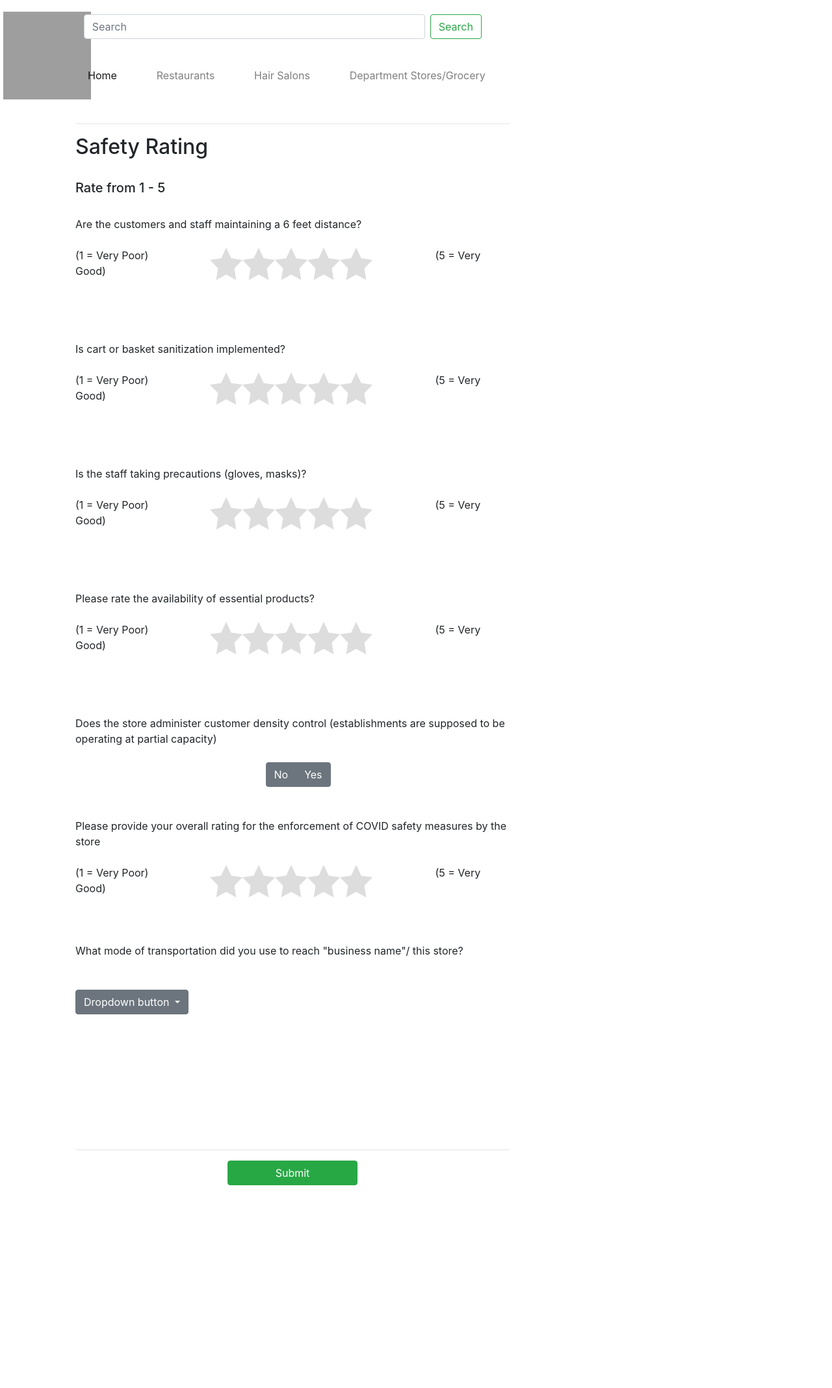
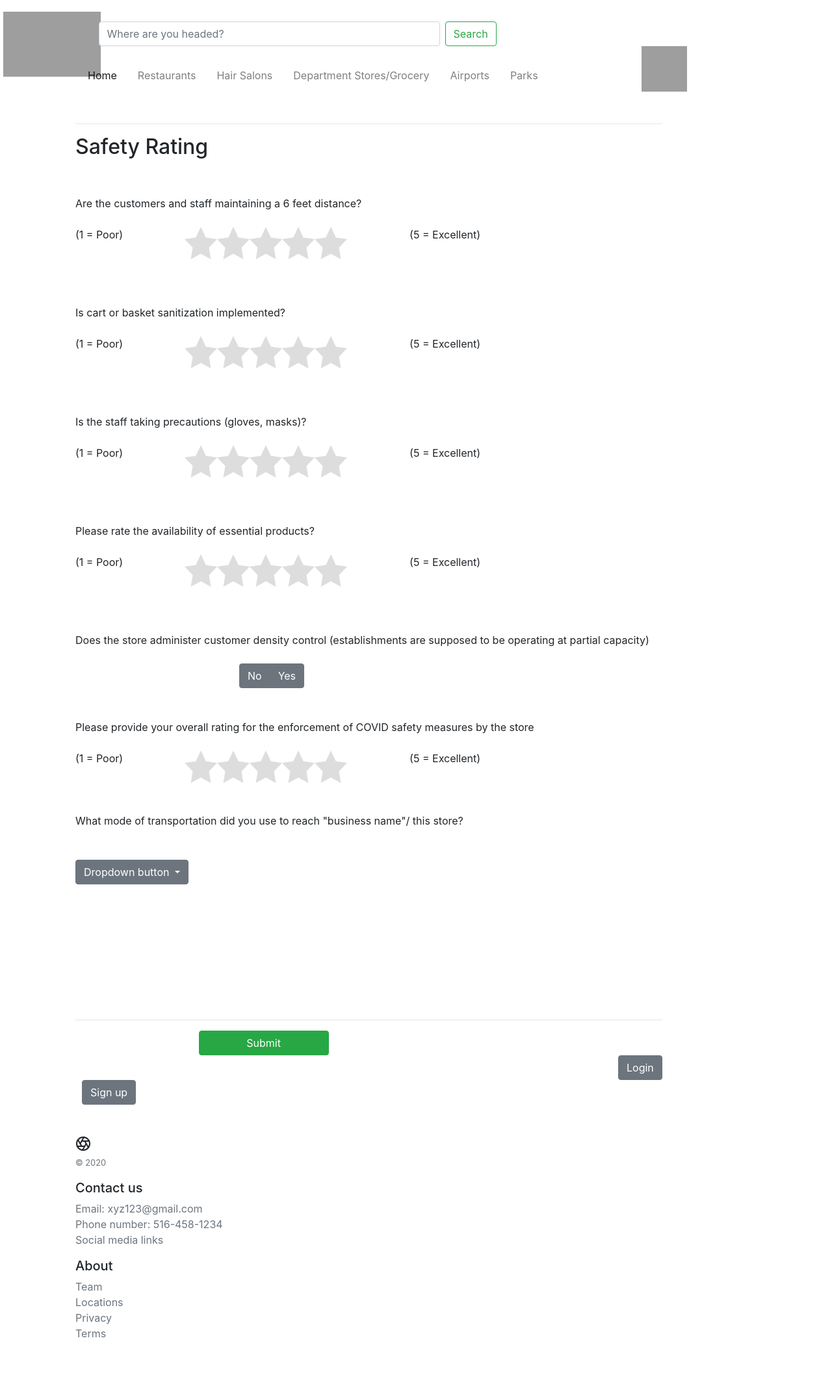
Before and after one commit to Nithya72/COVID-SafeSpace, a Flask app: template templates/Department Stores:Grocery rating.html in a window 1280 px wide. Shown: the whole page at 65% size. Before the commit the page ends 1824 px from the top, so only its background shows below. Run offline with Flask 2, Linux system fonts and the light colour scheme; the template is opened without the code that fills it, so the values that code supplies are empty; some libraries are stand-ins or nearby versions; grey boxes are pictures that could not be loaded.

Commit message:
Update Department Stores:Grocery rating.html

```diff
--- a/templates/Department Stores:Grocery rating.html
+++ b/templates/Department Stores:Grocery rating.html
@@ -120,26 +120,26 @@
   vertical-align: middle;
 }
 
-
   </style>
 </head>
 <body>
 
     <div id="logo">
-        <img src="https://i.ibb.co/VVdPcfX/f9d0dcb7-9bc2-44f2-a077-ab68a8db7cdd-200x200.png" style="width:135px;height:135px;">
+        <img src="https://i.ibb.co/C0XFF5V/Final-Logo.png"
+    style="width:150px;height:100px;">
     </div>
     <div class="container" >
 
         <div class="row">
 
-          <div class="col-sm-8">
+          <div class="col-sm-12">
 <nav class="navbar-inverse nav-upper">
 
     <form class="form-inline my-2 my-lg-0 ">
-        <input class="form-control mr-sm-2" type="search" placeholder="Search" aria-label="Search">
+        <input class="form-control mr-sm-2" type="search" placeholder="Where are you headed?" aria-label="Where are you headed?">
         <button class="btn btn-outline-success my-2 my-sm-0" type="submit">Search</button>
     </form>
-
+    <input type="image" style= "margin-left: 835px ;height:70px;width:70px;"src="https://i.ibb.co/mvmMj4B/circle-cropped-1.png" />
     </ul>
 
 </nav>
@@ -153,18 +153,24 @@
         </button>
         <div class="collapse navbar-collapse" id="navbarNav">
             <ul class="navbar-nav">
-                <li class="nav-item active">
-                    <a class="nav-link" href="#">Home <span class="sr-only">(current)</span></a>
+              <li class="nav-item active">
+                    <a class="nav-link" href="{{ url_for('home') }}">Home <span class="sr-only">(current)</span></a>
                 </li>
-                <li class="nav-item" style="padding-left:2.8em">
+                <li class="nav-item" style="padding-left:1em">
                     <a class="nav-link" href="{{ url_for('stores_list', category='Restaurants') }}">Restaurants</a>
                 </li>
-                <li class="nav-item" style="padding-left:2.8em">
+                <li class="nav-item" style="padding-left:1em">
                     <a class="nav-link" href="{{ url_for('stores_list', category='Hair Salons') }}">Hair Salons</a>
                 </li>
-                <li class="nav-item" style="padding-left:2.8em">
+                <li class="nav-item" style="padding-left:1em">
                     <a class="nav-link" href="{{ url_for('stores_list', category='Department Stores_Grocery') }}">Department
                         Stores/Grocery</a>
+                </li>
+                <li class="nav-item" style="padding-left:1em">
+                    <a class="nav-link" href="">Airports</a>
+                </li>
+                <li class="nav-item" style="padding-left:1em">
+                    <a class="nav-link" href="">Parks</a>
                 </li>
             </ul>
         </div>
@@ -180,9 +186,9 @@
           <h2>Safety Rating</h2>
           <br>
           <form>
-            <h5>Rate from 1 - 5</h5><br>
+            <br>
             <h7>Are the customers and staff maintaining a 6 feet distance?</h7><br> <br>
-            (1 = Very Poor)&nbsp;&nbsp;&nbsp;&nbsp;&nbsp;&nbsp;&nbsp;&nbsp;&nbsp;&nbsp;&nbsp;&nbsp;&nbsp;&nbsp;&nbsp;&nbsp;&nbsp;&nbsp;&nbsp;&nbsp;
+            (1 = Poor)&nbsp;&nbsp;&nbsp;&nbsp;&nbsp;&nbsp;&nbsp;&nbsp;&nbsp;&nbsp;&nbsp;&nbsp;&nbsp;&nbsp;&nbsp;&nbsp;&nbsp;&nbsp;&nbsp;&nbsp;
             <span class="star-rating">
   <input type="radio" name="ft_dist" value="1"><i></i>
   <input type="radio" name="ft_dist" value="2"><i></i>
@@ -190,9 +196,9 @@
   <input type="radio" name="ft_dist" value="4"><i></i>
   <input type="radio" name="ft_dist" value="5"><i></i>
 </span>
-&nbsp;&nbsp;&nbsp;&nbsp;&nbsp;&nbsp;&nbsp;&nbsp;&nbsp;&nbsp;&nbsp;&nbsp;&nbsp;&nbsp;&nbsp;&nbsp;&nbsp;&nbsp;&nbsp;&nbsp;&nbsp;&nbsp;&nbsp;&nbsp;&nbsp;&nbsp;&nbsp;&nbsp;&nbsp;&nbsp;&nbsp;&nbsp;&nbsp;&nbsp;&nbsp;&nbsp;&nbsp;&nbsp;&nbsp;&nbsp;&nbsp;&nbsp;&nbsp;&nbsp;&nbsp;&nbsp;&nbsp;&nbsp; &nbsp;&nbsp;&nbsp;&nbsp;&nbsp;&nbsp&nbsp;&nbsp;&nbsp;&nbsp;&nbsp;&nbsp;&nbsp;&nbsp;&nbsp;&nbsp;&nbsp;&nbsp;&nbsp;&nbsp;&nbsp;&nbsp;&nbsp;&nbsp;&nbsp;&nbsp;&nbsp;&nbsp;(5 = Very Good)<br> <br>
+&nbsp;&nbsp;&nbsp;&nbsp;&nbsp;&nbsp;&nbsp;&nbsp;&nbsp;&nbsp;&nbsp;&nbsp;&nbsp;&nbsp;&nbsp;&nbsp;&nbsp;&nbsp;&nbsp;&nbsp;&nbsp;&nbsp;&nbsp;&nbsp;&nbsp;&nbsp;&nbsp;&nbsp;&nbsp;&nbsp;&nbsp;&nbsp;&nbsp;&nbsp;&nbsp;&nbsp;&nbsp;&nbsp;&nbsp;&nbsp;&nbsp;&nbsp;&nbsp;&nbsp;&nbsp;&nbsp;&nbsp;&nbsp; &nbsp;&nbsp;&nbsp;&nbsp;&nbsp;&nbsp&nbsp;&nbsp;&nbsp;&nbsp;&nbsp;&nbsp;&nbsp;&nbsp;&nbsp;&nbsp;&nbsp;&nbsp;&nbsp;&nbsp;&nbsp;&nbsp;&nbsp;&nbsp;&nbsp;&nbsp;&nbsp;&nbsp;(5 = Excellent)<br> <br>
 <br> <br><br> <h7>Is cart or basket sanitization implemented?</h7><br> <br>
-            (1 = Very Poor)&nbsp;&nbsp;&nbsp;&nbsp;&nbsp;&nbsp;&nbsp;&nbsp;&nbsp;&nbsp;&nbsp;&nbsp;&nbsp;&nbsp;&nbsp;&nbsp;&nbsp;&nbsp;&nbsp;&nbsp;
+            (1 = Poor)&nbsp;&nbsp;&nbsp;&nbsp;&nbsp;&nbsp;&nbsp;&nbsp;&nbsp;&nbsp;&nbsp;&nbsp;&nbsp;&nbsp;&nbsp;&nbsp;&nbsp;&nbsp;&nbsp;&nbsp;
             <span class="star-rating">
   <input type="radio" name="cart_sanitize" value="1"><i></i>
   <input type="radio" name="cart_sanitize" value="2"><i></i>
@@ -200,11 +206,11 @@
   <input type="radio" name="cart_sanitize" value="4"><i></i>
   <input type="radio" name="cart_sanitize" value="5"><i></i>
 </span>
-&nbsp;&nbsp;&nbsp;&nbsp;&nbsp;&nbsp;&nbsp;&nbsp;&nbsp;&nbsp;&nbsp;&nbsp;&nbsp;&nbsp;&nbsp;&nbsp;&nbsp;&nbsp;&nbsp;&nbsp;&nbsp;&nbsp;&nbsp;&nbsp;&nbsp;&nbsp;&nbsp;&nbsp;&nbsp;&nbsp;&nbsp;&nbsp;&nbsp;&nbsp;&nbsp;&nbsp;&nbsp;&nbsp;&nbsp;&nbsp;&nbsp;&nbsp;&nbsp;&nbsp;&nbsp;&nbsp;&nbsp;&nbsp; &nbsp;&nbsp;&nbsp;&nbsp;&nbsp;&nbsp&nbsp;&nbsp;&nbsp;&nbsp;&nbsp;&nbsp;&nbsp;&nbsp;&nbsp;&nbsp;&nbsp;&nbsp;&nbsp;&nbsp;&nbsp;&nbsp;&nbsp;&nbsp;&nbsp;&nbsp;&nbsp;&nbsp;(5 = Very Good)
+&nbsp;&nbsp;&nbsp;&nbsp;&nbsp;&nbsp;&nbsp;&nbsp;&nbsp;&nbsp;&nbsp;&nbsp;&nbsp;&nbsp;&nbsp;&nbsp;&nbsp;&nbsp;&nbsp;&nbsp;&nbsp;&nbsp;&nbsp;&nbsp;&nbsp;&nbsp;&nbsp;&nbsp;&nbsp;&nbsp;&nbsp;&nbsp;&nbsp;&nbsp;&nbsp;&nbsp;&nbsp;&nbsp;&nbsp;&nbsp;&nbsp;&nbsp;&nbsp;&nbsp;&nbsp;&nbsp;&nbsp;&nbsp; &nbsp;&nbsp;&nbsp;&nbsp;&nbsp;&nbsp&nbsp;&nbsp;&nbsp;&nbsp;&nbsp;&nbsp;&nbsp;&nbsp;&nbsp;&nbsp;&nbsp;&nbsp;&nbsp;&nbsp;&nbsp;&nbsp;&nbsp;&nbsp;&nbsp;&nbsp;&nbsp;&nbsp;(5 = Excellent)
 
             <br> <br>
             <br> <br><br> <h7>Is the staff taking precautions (gloves, masks)?</h7><br> <br>
-            (1 = Very Poor)&nbsp;&nbsp;&nbsp;&nbsp;&nbsp;&nbsp;&nbsp;&nbsp;&nbsp;&nbsp;&nbsp;&nbsp;&nbsp;&nbsp;&nbsp;&nbsp;&nbsp;&nbsp;&nbsp;&nbsp;
+            (1 = Poor)&nbsp;&nbsp;&nbsp;&nbsp;&nbsp;&nbsp;&nbsp;&nbsp;&nbsp;&nbsp;&nbsp;&nbsp;&nbsp;&nbsp;&nbsp;&nbsp;&nbsp;&nbsp;&nbsp;&nbsp;
             <span class="star-rating">
   <input type="radio" name="gm_precautions" value="1"><i></i>
   <input type="radio" name="gm_precautions" value="2"><i></i>
@@ -212,11 +218,11 @@
   <input type="radio" name="gm_precautions" value="4"><i></i>
   <input type="radio" name="gm_precautions" value="5"><i></i>
 </span>
-&nbsp;&nbsp;&nbsp;&nbsp;&nbsp;&nbsp;&nbsp;&nbsp;&nbsp;&nbsp;&nbsp;&nbsp;&nbsp;&nbsp;&nbsp;&nbsp;&nbsp;&nbsp;&nbsp;&nbsp;&nbsp;&nbsp;&nbsp;&nbsp;&nbsp;&nbsp;&nbsp;&nbsp;&nbsp;&nbsp;&nbsp;&nbsp;&nbsp;&nbsp;&nbsp;&nbsp;&nbsp;&nbsp;&nbsp;&nbsp;&nbsp;&nbsp;&nbsp;&nbsp;&nbsp;&nbsp;&nbsp;&nbsp; &nbsp;&nbsp;&nbsp;&nbsp;&nbsp;&nbsp&nbsp;&nbsp;&nbsp;&nbsp;&nbsp;&nbsp;&nbsp;&nbsp;&nbsp;&nbsp;&nbsp;&nbsp;&nbsp;&nbsp;&nbsp;&nbsp;&nbsp;&nbsp;&nbsp;&nbsp;&nbsp;&nbsp;(5 = Very Good)
+&nbsp;&nbsp;&nbsp;&nbsp;&nbsp;&nbsp;&nbsp;&nbsp;&nbsp;&nbsp;&nbsp;&nbsp;&nbsp;&nbsp;&nbsp;&nbsp;&nbsp;&nbsp;&nbsp;&nbsp;&nbsp;&nbsp;&nbsp;&nbsp;&nbsp;&nbsp;&nbsp;&nbsp;&nbsp;&nbsp;&nbsp;&nbsp;&nbsp;&nbsp;&nbsp;&nbsp;&nbsp;&nbsp;&nbsp;&nbsp;&nbsp;&nbsp;&nbsp;&nbsp;&nbsp;&nbsp;&nbsp;&nbsp; &nbsp;&nbsp;&nbsp;&nbsp;&nbsp;&nbsp&nbsp;&nbsp;&nbsp;&nbsp;&nbsp;&nbsp;&nbsp;&nbsp;&nbsp;&nbsp;&nbsp;&nbsp;&nbsp;&nbsp;&nbsp;&nbsp;&nbsp;&nbsp;&nbsp;&nbsp;&nbsp;&nbsp;(5 = Excellent)
 
             <br> <br>
             <br> <br><br> <h7>Please rate the availability of essential products?</h7><br> <br>
-            (1 = Very Poor)&nbsp;&nbsp;&nbsp;&nbsp;&nbsp;&nbsp;&nbsp;&nbsp;&nbsp;&nbsp;&nbsp;&nbsp;&nbsp;&nbsp;&nbsp;&nbsp;&nbsp;&nbsp;&nbsp;&nbsp;
+            (1 = Poor)&nbsp;&nbsp;&nbsp;&nbsp;&nbsp;&nbsp;&nbsp;&nbsp;&nbsp;&nbsp;&nbsp;&nbsp;&nbsp;&nbsp;&nbsp;&nbsp;&nbsp;&nbsp;&nbsp;&nbsp;
             <span class="star-rating">
   <input type="radio" name="ess_avail" value="1"><i></i>
   <input type="radio" name="ess_avail" value="2"><i></i>
@@ -224,14 +230,14 @@
   <input type="radio" name="ess_avail" value="4"><i></i>
   <input type="radio" name="ess_avail" value="5"><i></i>
 </span>
-&nbsp;&nbsp;&nbsp;&nbsp;&nbsp;&nbsp;&nbsp;&nbsp;&nbsp;&nbsp;&nbsp;&nbsp;&nbsp;&nbsp;&nbsp;&nbsp;&nbsp;&nbsp;&nbsp;&nbsp;&nbsp;&nbsp;&nbsp;&nbsp;&nbsp;&nbsp;&nbsp;&nbsp;&nbsp;&nbsp;&nbsp;&nbsp;&nbsp;&nbsp;&nbsp;&nbsp;&nbsp;&nbsp;&nbsp;&nbsp;&nbsp;&nbsp;&nbsp;&nbsp;&nbsp;&nbsp;&nbsp;&nbsp; &nbsp;&nbsp;&nbsp;&nbsp;&nbsp;&nbsp&nbsp;&nbsp;&nbsp;&nbsp;&nbsp;&nbsp;&nbsp;&nbsp;&nbsp;&nbsp;&nbsp;&nbsp;&nbsp;&nbsp;&nbsp;&nbsp;&nbsp;&nbsp;&nbsp;&nbsp;&nbsp;&nbsp;(5 = Very Good)
+&nbsp;&nbsp;&nbsp;&nbsp;&nbsp;&nbsp;&nbsp;&nbsp;&nbsp;&nbsp;&nbsp;&nbsp;&nbsp;&nbsp;&nbsp;&nbsp;&nbsp;&nbsp;&nbsp;&nbsp;&nbsp;&nbsp;&nbsp;&nbsp;&nbsp;&nbsp;&nbsp;&nbsp;&nbsp;&nbsp;&nbsp;&nbsp;&nbsp;&nbsp;&nbsp;&nbsp;&nbsp;&nbsp;&nbsp;&nbsp;&nbsp;&nbsp;&nbsp;&nbsp;&nbsp;&nbsp;&nbsp;&nbsp; &nbsp;&nbsp;&nbsp;&nbsp;&nbsp;&nbsp&nbsp;&nbsp;&nbsp;&nbsp;&nbsp;&nbsp;&nbsp;&nbsp;&nbsp;&nbsp;&nbsp;&nbsp;&nbsp;&nbsp;&nbsp;&nbsp;&nbsp;&nbsp;&nbsp;&nbsp;&nbsp;&nbsp;(5 = Excellent)
 
             <br> <br><br><br><br>
             <h7>Does the store administer customer density control (establishments are supposed to be operating at partial capacity)</h7><br>
             <br>
             <div class="btn-group btn-group-toggle" data-toggle="buttons">
 
-               &nbsp;&nbsp;&nbsp;&nbsp;&nbsp;&nbsp;&nbsp;&nbsp;&nbsp;&nbsp;&nbsp;&nbsp;&nbsp;&nbsp;&nbsp;&nbsp;&nbsp;&nbsp;&nbsp;&nbsp;&nbsp;&nbsp;&nbsp;&nbsp;&nbsp;&nbsp;&nbsp;&nbsp;&nbsp;&nbsp;&nbsp;&nbsp;&nbsp;&nbsp;&nbsp;&nbsp;&nbsp;&nbsp;&nbsp;&nbsp;&nbsp;&nbsp;&nbsp;&nbsp;&nbsp;&nbsp;&nbsp;&nbsp;&nbsp;&nbsp; &nbsp;&nbsp;&nbsp;&nbsp;&nbsp;&nbsp&nbsp;&nbsp;&nbsp;&nbsp;&nbsp;&nbsp;&nbsp;&nbsp;
+              &nbsp;&nbsp;&nbsp;&nbsp;&nbsp;&nbsp;&nbsp;&nbsp;&nbsp;&nbsp;&nbsp;&nbsp;&nbsp;&nbsp;&nbsp;&nbsp;&nbsp;&nbsp;&nbsp;&nbsp;&nbsp;&nbsp;&nbsp;&nbsp;&nbsp;&nbsp;&nbsp;&nbsp;&nbsp;&nbsp;&nbsp;&nbsp;&nbsp;&nbsp;&nbsp;&nbsp;&nbsp;&nbsp;&nbsp;&nbsp;&nbsp; &nbsp;&nbsp;&nbsp;&nbsp;&nbsp;&nbsp&nbsp;&nbsp;&nbsp;&nbsp;&nbsp;&nbsp;&nbsp;&nbsp;
   <label class="btn btn-secondary">
     <input type="radio" name="density_control" value="yes" autocomplete="off"> No
   </label>
@@ -245,7 +251,7 @@
 <br><br><br>
 
             <h7>Please provide your overall rating for the enforcement of COVID safety measures by the store</h7><br> <br>
-            (1 = Very Poor)&nbsp;&nbsp;&nbsp;&nbsp;&nbsp;&nbsp;&nbsp;&nbsp;&nbsp;&nbsp;&nbsp;&nbsp;&nbsp;&nbsp;&nbsp;&nbsp;&nbsp;&nbsp;&nbsp;&nbsp;
+            (1 = Poor)&nbsp;&nbsp;&nbsp;&nbsp;&nbsp;&nbsp;&nbsp;&nbsp;&nbsp;&nbsp;&nbsp;&nbsp;&nbsp;&nbsp;&nbsp;&nbsp;&nbsp;&nbsp;&nbsp;&nbsp;
             <span class="star-rating">
   <input type="radio" name="overall_rating" value="1"><i></i>
   <input type="radio" name="overall_rating" value="2"><i></i>
@@ -253,7 +259,7 @@
   <input type="radio" name="overall_rating" value="4"><i></i>
   <input type="radio" name="overall_rating" value="5"><i></i>
 </span>
-&nbsp;&nbsp;&nbsp;&nbsp;&nbsp;&nbsp;&nbsp;&nbsp;&nbsp;&nbsp;&nbsp;&nbsp;&nbsp;&nbsp;&nbsp;&nbsp;&nbsp;&nbsp;&nbsp;&nbsp;&nbsp;&nbsp;&nbsp;&nbsp;&nbsp;&nbsp;&nbsp;&nbsp;&nbsp;&nbsp;&nbsp;&nbsp;&nbsp;&nbsp;&nbsp;&nbsp;&nbsp;&nbsp;&nbsp;&nbsp;&nbsp;&nbsp;&nbsp;&nbsp;&nbsp;&nbsp;&nbsp;&nbsp; &nbsp;&nbsp;&nbsp;&nbsp;&nbsp;&nbsp&nbsp;&nbsp;&nbsp;&nbsp;&nbsp;&nbsp;&nbsp;&nbsp;&nbsp;&nbsp;&nbsp;&nbsp;&nbsp;&nbsp;&nbsp;&nbsp;&nbsp;&nbsp;&nbsp;&nbsp;&nbsp;&nbsp;(5 = Very Good)
+&nbsp;&nbsp;&nbsp;&nbsp;&nbsp;&nbsp;&nbsp;&nbsp;&nbsp;&nbsp;&nbsp;&nbsp;&nbsp;&nbsp;&nbsp;&nbsp;&nbsp;&nbsp;&nbsp;&nbsp;&nbsp;&nbsp;&nbsp;&nbsp;&nbsp;&nbsp;&nbsp;&nbsp;&nbsp;&nbsp;&nbsp;&nbsp;&nbsp;&nbsp;&nbsp;&nbsp;&nbsp;&nbsp;&nbsp;&nbsp;&nbsp;&nbsp;&nbsp;&nbsp;&nbsp;&nbsp;&nbsp;&nbsp; &nbsp;&nbsp;&nbsp;&nbsp;&nbsp;&nbsp&nbsp;&nbsp;&nbsp;&nbsp;&nbsp;&nbsp;&nbsp;&nbsp;&nbsp;&nbsp;&nbsp;&nbsp;&nbsp;&nbsp;&nbsp;&nbsp;&nbsp;&nbsp;&nbsp;&nbsp;&nbsp;&nbsp;(5 = Excellent)
 
             <br> <br>
             <br><br>
@@ -276,12 +282,41 @@
 <br> <br><br> <br><br> <br><br> <br>  <hr>
 
 
-              <button type="button" class="btn btn-success" style="width:200px; display: block; margin: 0 auto;">Submit</button>
+              <button type="button" class="btn btn-success" style="width:200px; display: block; margin-left: 21%;">Submit</button>
           </form>
-
+          <div class="inner"><button type="button" class="btn btn-secondary" style= "margin-left: 835px">Login</button></div>
+    <div class="inner"><button type="button" class="btn btn-secondary" style="margin-left: 10px;">Sign up</button></div>
             </div>
         </div>
     </div>
+    <footer class="container py-5">
+            <div class="row">
+              <div class="col-12 col-md">
+                <svg xmlns="http://www.w3.org/2000/svg" width="24" height="24" viewBox="0 0 24 24" fill="none" stroke="currentColor" stroke-width="2" stroke-linecap="round" stroke-linejoin="round" class="d-block mb-2"><circle cx="12" cy="12" r="10"></circle><line x1="14.31" y1="8" x2="20.05" y2="17.94"></line><line x1="9.69" y1="8" x2="21.17" y2="8"></line><line x1="7.38" y1="12" x2="13.12" y2="2.06"></line><line x1="9.69" y1="16" x2="3.95" y2="6.06"></line><line x1="14.31" y1="16" x2="2.83" y2="16"></line><line x1="16.62" y1="12" x2="10.88" y2="21.94"></line></svg>
+                <small class="d-block mb-3 text-muted">© 2020</small>
+              </div>
+
+
+              <div class="col-12 ">
+                <h5>Contact us</h5>
+                <ul class="list-unstyled text-small">
+                  <li><a class="text-muted" href="">Email: xyz123@gmail.com</a></li>
+                  <li><a class="text-muted" href="">Phone number: 516-458-1234</a></li>
+                  <li><a class="text-muted" href="">Social media links</a></li>
+                </ul>
+              </div>
+
+              <div class="col-12">
+                <h5>About</h5>
+                <ul class="list-unstyled text-small">
+                  <li><a class="text-muted" href="">Team</a></li>
+                  <li><a class="text-muted" href="">Locations</a></li>
+                  <li><a class="text-muted" href="">Privacy</a></li>
+                  <li><a class="text-muted" href="">Terms</a></li>
+                </ul>
+              </div>
+            </div>
+          </footer>
         </body>
 
         </html>
```
